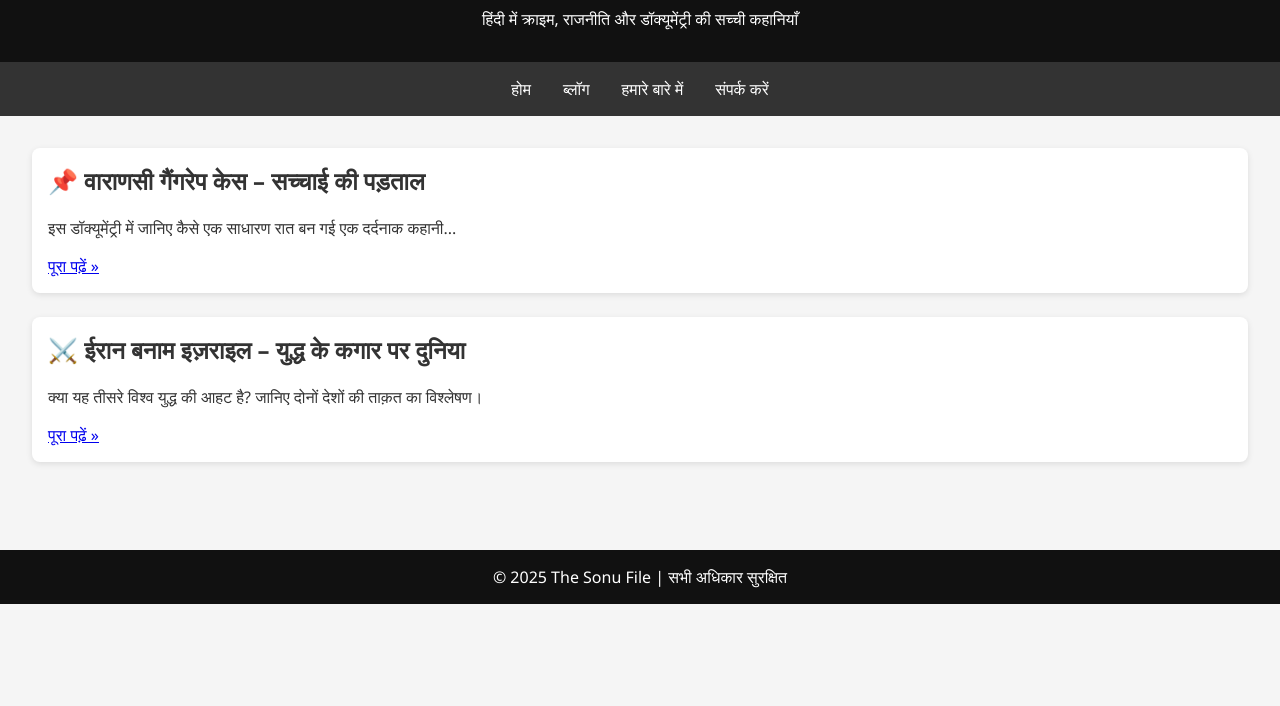
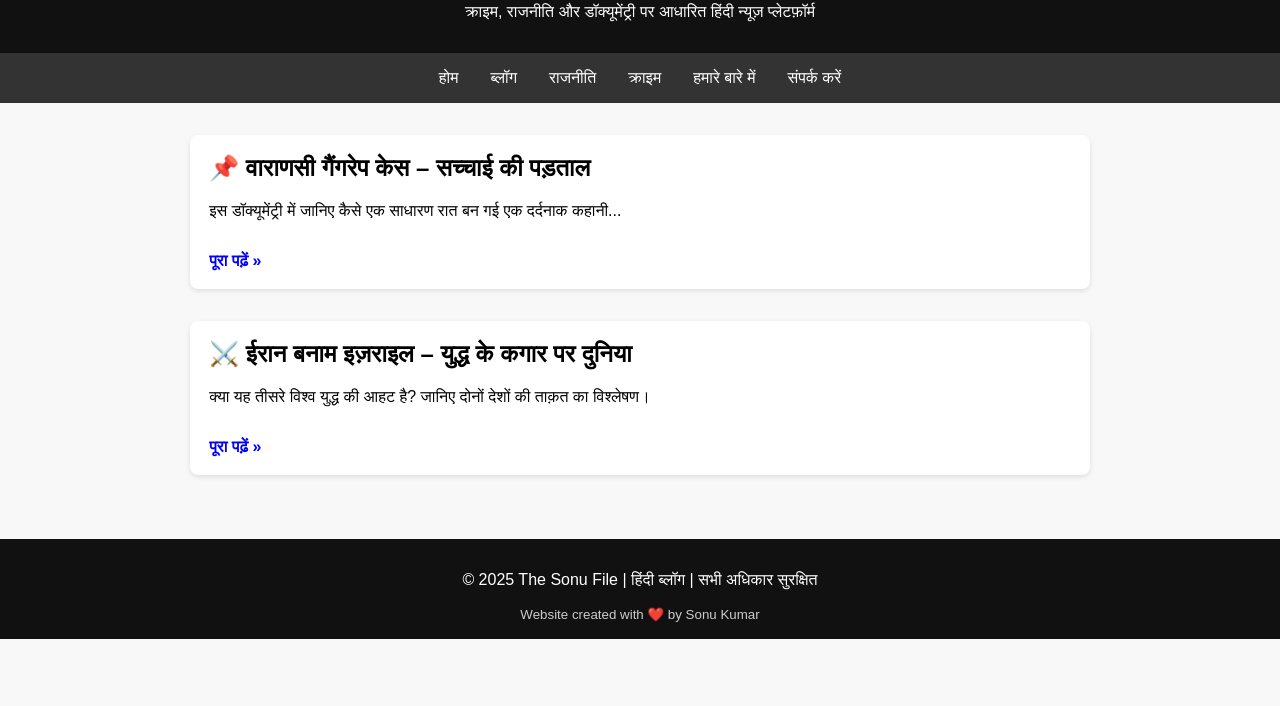
Before and after one commit to SONU8789/The-sonu-files, a plain HTML site: page index.html in a window 1280 px wide. Shown: the part 94-800 px from the top of the page. Drawn offline with Linux system fonts and the light colour scheme.

Commit message:
Add files via upload
Replaced index.html with working blog post links

```diff
--- a/index.html
+++ b/index.html
@@ -3,86 +3,56 @@
 <head>
   <meta charset="UTF-8" />
   <meta name="viewport" content="width=device-width, initial-scale=1.0" />
-  <title>The Sonu File</title>
+  <title>The Sonu File – हिंदी न्यूज़ और डॉक्यूमेंट्री ब्लॉग</title>
+  <meta name="description" content="The Sonu File – हिंदी में सच्ची क्राइम, राजनीति और डॉक्यूमेंट्री कहानियाँ पढ़ें।">
+  <meta name="keywords" content="हिंदी न्यूज़, क्राइम स्टोरी, राजनीति, डॉक्यूमेंट्री, India news, true stories, the sonu file blog">
+  <meta name="author" content="Sonu Kumar">
+  <meta name="google-site-verification" content="CLMU_4KZZE4BgZXNQXCCRv8mNv8UDNUJUkOBfZ4sOag" />
   <style>
-    body {
-      font-family: 'Segoe UI', sans-serif;
-      margin: 0;
-      padding: 0;
-      background-color: #f5f5f5;
-      color: #333;
-    }
-    header {
-      background-color: #111;
-      color: white;
-      padding: 1rem;
-      text-align: center;
-    }
-    nav {
-      background: #333;
-      display: flex;
-      justify-content: center;
-    }
-    nav a {
-      color: white;
-      padding: 1rem;
-      text-decoration: none;
-      transition: background 0.3s;
-    }
-    nav a:hover {
-      background: #555;
-    }
-    main {
-      padding: 2rem;
-    }
-    .article-preview {
-      background: white;
-      padding: 1rem;
-      margin-bottom: 1.5rem;
-      border-radius: 8px;
-      box-shadow: 0 2px 6px rgba(0,0,0,0.1);
-    }
-    .article-preview h2 {
-      margin-top: 0;
-    }
-    footer {
-      background-color: #111;
-      color: white;
-      text-align: center;
-      padding: 1rem;
-      margin-top: 2rem;
-    }
+    body { font-family: sans-serif; background: #f8f8f8; margin: 0; padding: 0; }
+    header, footer { background: #111; color: white; text-align: center; padding: 1rem; }
+    nav { background: #333; display: flex; justify-content: center; }
+    nav a { color: white; padding: 1rem; text-decoration: none; }
+    nav a:hover { background: #444; }
+    main { padding: 2rem; max-width: 900px; margin: auto; }
+    .article { background: white; padding: 1.2rem; margin-bottom: 2rem; border-radius: 8px; box-shadow: 0 2px 5px rgba(0,0,0,0.1); }
+    .article h2 { margin-top: 0; }
+    .article a.readmore { color: blue; text-decoration: none; font-weight: bold; display: inline-block; margin-top: 1rem; }
+    footer small { color: #ccc; }
   </style>
 </head>
 <body>
   <header>
     <h1>📰 The Sonu File</h1>
-    <p>हिंदी में क्राइम, राजनीति और डॉक्यूमेंट्री की सच्ची कहानियाँ</p>
+    <p>क्राइम, राजनीति और डॉक्यूमेंट्री पर आधारित हिंदी न्यूज़ प्लेटफ़ॉर्म</p>
   </header>
 
   <nav>
     <a href="#">होम</a>
     <a href="#">ब्लॉग</a>
+    <a href="#">राजनीति</a>
+    <a href="#">क्राइम</a>
     <a href="#">हमारे बारे में</a>
     <a href="#">संपर्क करें</a>
   </nav>
 
   <main>
-    <div class="article-preview">
+    <div class="article">
       <h2>📌 वाराणसी गैंगरेप केस – सच्चाई की पड़ताल</h2>
       <p>इस डॉक्यूमेंट्री में जानिए कैसे एक साधारण रात बन गई एक दर्दनाक कहानी...</p>
-      <a href="#">पूरा पढ़ें »</a>
+      <a href="gangrape-case.html" class="readmore">पूरा पढ़ें »</a>
     </div>
 
-    <div class="article-preview">
+    <div class="article">
       <h2>⚔️ ईरान बनाम इज़राइल – युद्ध के कगार पर दुनिया</h2>
       <p>क्या यह तीसरे विश्व युद्ध की आहट है? जानिए दोनों देशों की ताक़त का विश्लेषण।</p>
-      <a href="#">पूरा पढ़ें »</a>
+      <a href="iran-vs-israel.html" class="readmore">पूरा पढ़ें »</a>
     </div>
   </main>
 
   <footer>
-    © 2025 The Sonu File | सभी अधिकार सुरक्षित
+    <p>© 2025 The Sonu File | हिंदी ब्लॉग | सभी अधिकार सुरक्षित</p>
+    <small>Website created with ❤️ by Sonu Kumar</small>
   </footer>
 </body>
 </html>
```
